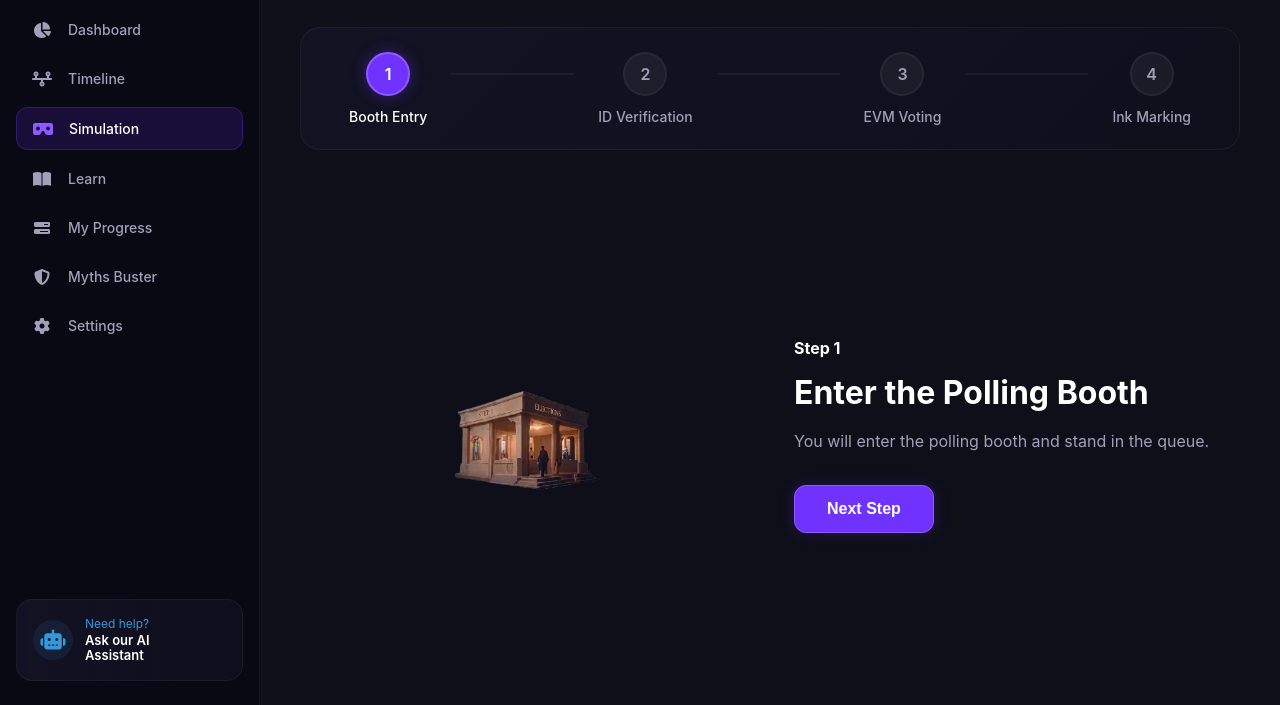
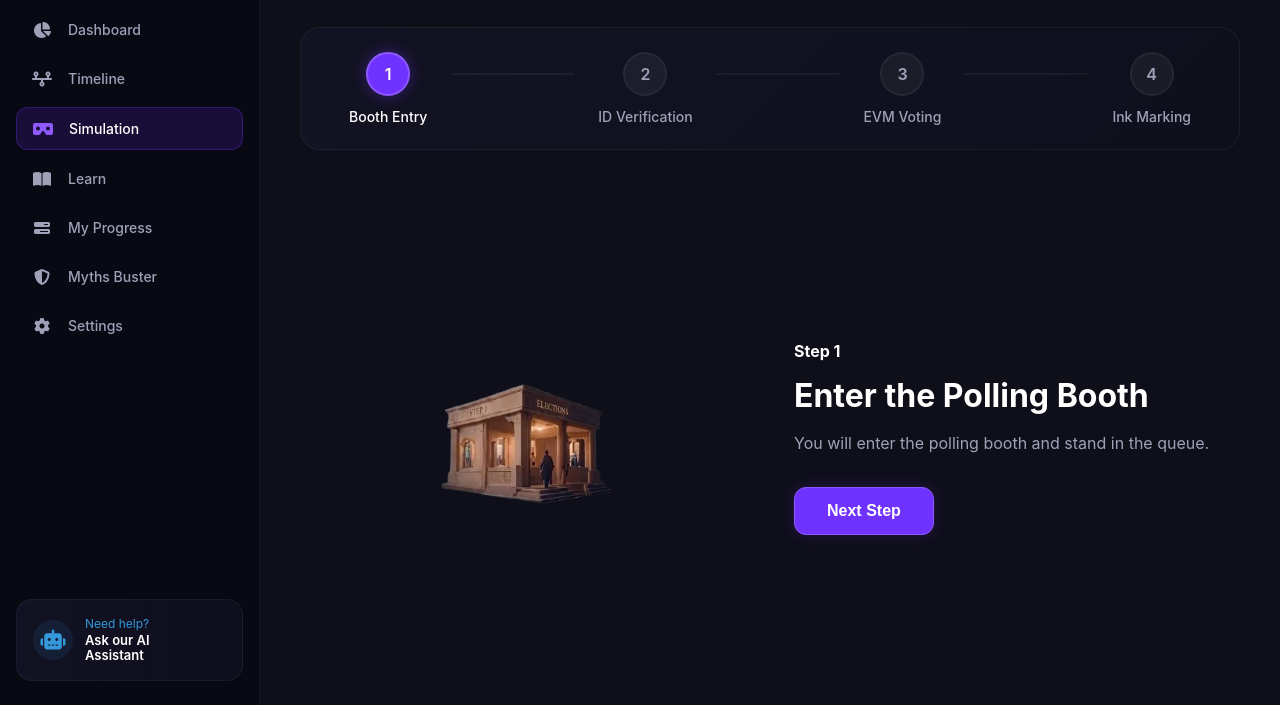
Before and after one commit to vaishnavi-ctrl-jpg/ELECTION-MENTOR-AI, a website: page simulation.html in a window 1280 px wide. Shown: the part 95-800 px from the top of the page. Drawn offline with Linux system fonts and the light colour scheme.

Commit message:
Enlarge building asset slightly in simulation step 1

```diff
--- a/simulation.html
+++ b/simulation.html
@@ -126,7 +126,7 @@
             <!-- Two-Column Display -->
             <div class="simulation-content-grid">
                 <div class="asset-column">
-                    <img loading="lazy" src="building_asset.webp" alt="Simulation Polling Booth" class="max-w-100-h-400">
+                    <img loading="lazy" src="building_asset.webp" alt="Simulation Polling Booth" class="sim-building-img">
                 </div>
 
                 <!-- Info Column -->
--- a/styles.css
+++ b/styles.css
@@ -74,6 +74,14 @@ body {
 .max-w-100-h-400 {
     max-width: 100%;
     max-height: 400px;
+    object-fit: contain;
+    border-radius: 12px;
+}
+
+.sim-building-img {
+    max-width: 100%;
+    height: auto;
+    max-height: 480px;
     object-fit: contain;
     border-radius: 12px;
 }
```
